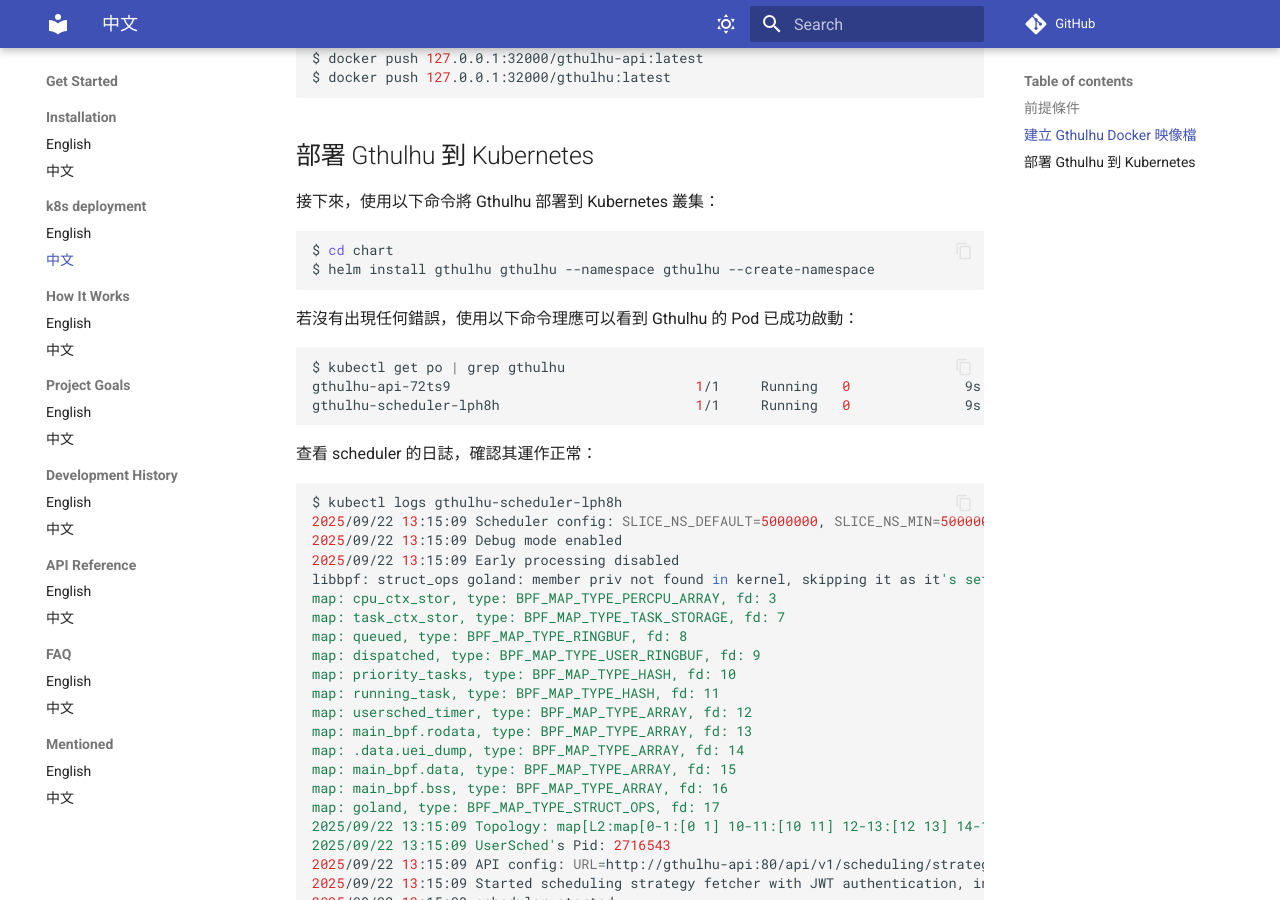
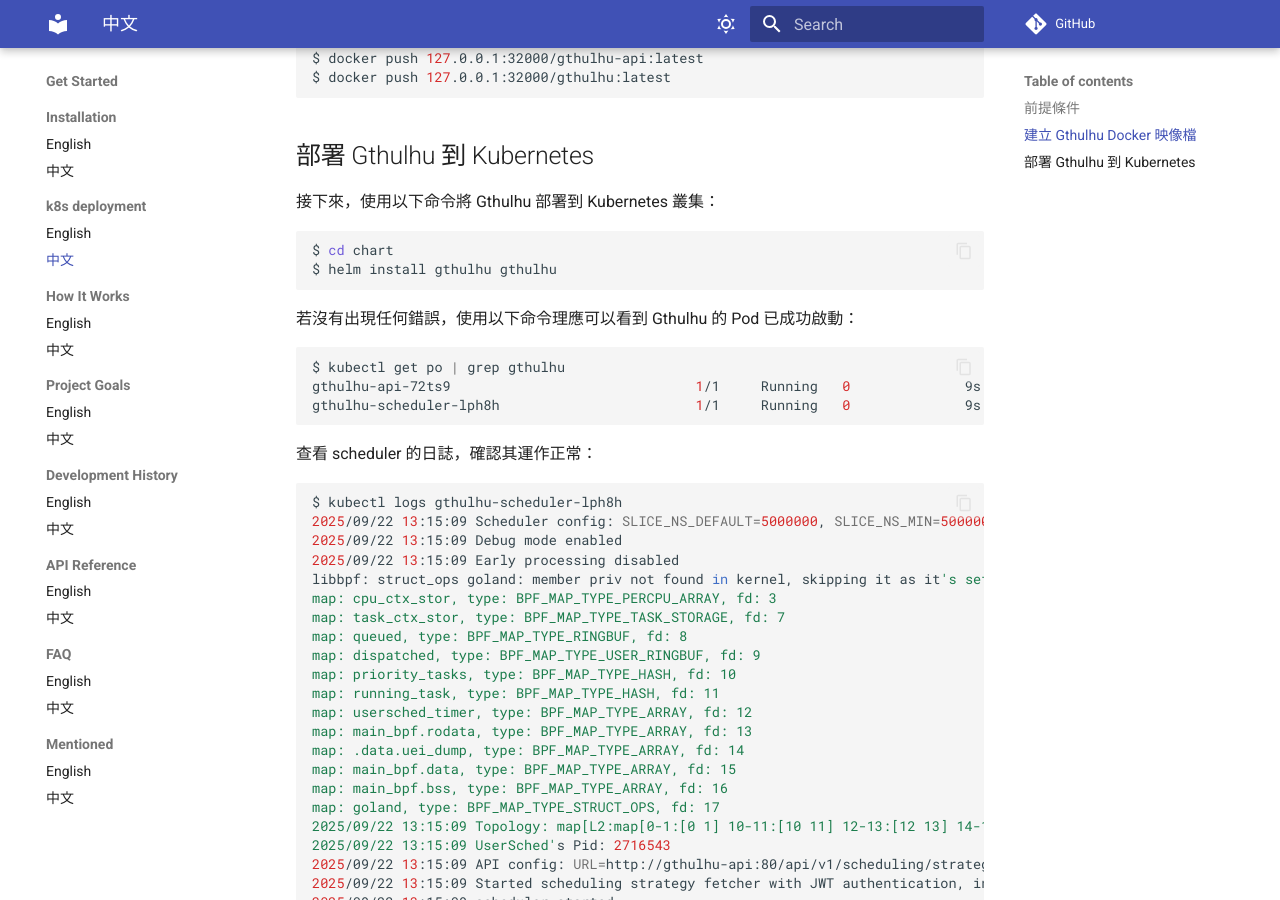
Before and after one commit to Gthulhu/docs, an MkDocs documentation site: the page built from docs/k8s.md, in a window 1280 px wide and 900 px high, scrolled down 730 px. Built offline with MkDocs 1.6.1 and Material for MkDocs 9.7.7, drawn with Linux system fonts in a browser that asks for light colours; comment, search, counter and statistics services are not loaded.

Commit message:
fix: incorrect description

````diff
--- a/docs/k8s.md
+++ b/docs/k8s.md
@@ -33,7 +33,7 @@ $ docker push 127.0.0.1:32000/gthulhu:latest
 
 ```sh
 $ cd chart
-$ helm install gthulhu gthulhu --namespace gthulhu --create-namespace
+$ helm install gthulhu gthulhu
 ```
 
 若沒有出現任何錯誤，使用以下命令理應可以看到 Gthulhu 的 Pod 已成功啟動：
````
Also changed, not shown: docs/k8s.en.md (+1 -1 lines).
